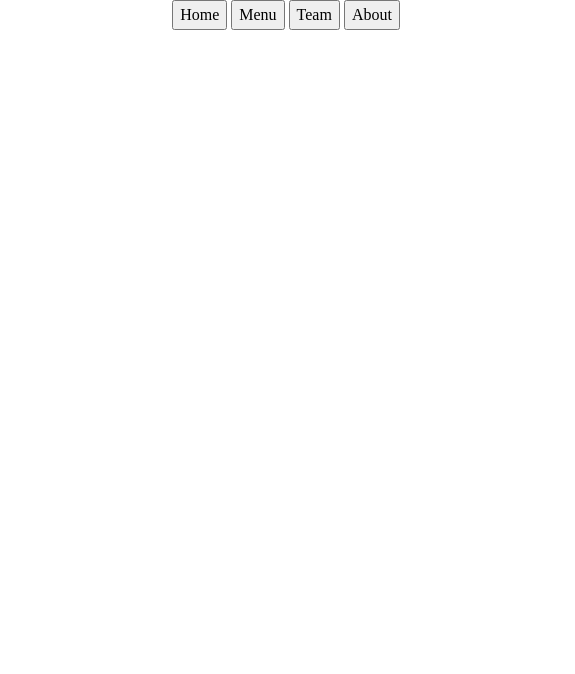
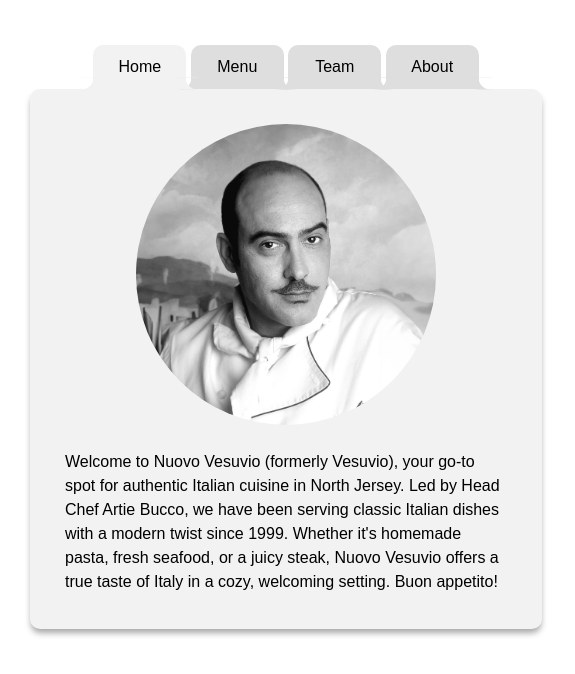
Before and after one commit to s111ew/odin-restaurant-page, a website built with webpack: page src/index.html in a window 1280 px wide. Shown: the full height of the page, 354-929 px from the left. Built offline with nearby package versions, Linux system fonts and the light colour scheme.

Commit message:
Render home page on load

```diff
--- a/src/index.html
+++ b/src/index.html
@@ -13,12 +13,28 @@
     />
     <header>
       <nav>
-        <button>Home</button>
-        <button>Menu</button>
-        <button>Team</button>
-        <button>About</button></nav
+        <button id="home" class="focus">Home</button>
+        <button id="menu">Menu</button>
+        <button id="team">Team</button>
+        <button id="about">About</button></nav
       >
     </header>
-    <div id="content"></div>
+    <div id="content">
+      <!-- <div class="content-container">
+        <img
+          class="headshot"
+          src="./images/BuccoHeadshot.jpg"
+          alt="Headshot of the head chef"
+        />
+        <span
+          >Welcome to Nuovo Vesuvio (formerly Vesuvio), your go-to spot for
+          authentic Italian cuisine in North Jersey. Led by Head Chef Artie
+          Bucco, we have been serving classic Italian dishes with a modern twist
+          since 1999. Whether it's homemade pasta, fresh seafood, or a juicy
+          steak, Nuovo Vesuvio offers a true taste of Italy in a cozy, welcoming
+          setting. Buon appetito!</span
+        >
+      </div> -->
+    </div>
   </body>
 </html>
--- a/src/index.js
+++ b/src/index.js
@@ -1 +1,33 @@
 import './style.css'
+import headShot from './images/BuccoHeadshot.jpg'
+
+//window on load => paint Home page, home page tab = focussed,
+//                  add event listeners to tabs,
+
+//on tab click => unpaint #content, paint content related to tab
+
+function paintHome() {
+    const mainContent = document.querySelector('#content');
+    const contentContainer = document.createElement('div');
+    contentContainer.classList.add('content-container');
+
+    const headshotImage = document.createElement('img');
+    headshotImage.classList.add('headshot');
+    headshotImage.src = headShot;
+    headshotImage.alt = 'Headshot of the head chef';
+
+    const homeSpan = document.createElement('span');
+    homeSpan.textContent = `Welcome to Nuovo Vesuvio (formerly Vesuvio), your go-to spot for
+          authentic Italian cuisine in North Jersey. Led by Head Chef Artie
+          Bucco, we have been serving classic Italian dishes with a modern twist
+          since 1999. Whether it's homemade pasta, fresh seafood, or a juicy
+          steak, Nuovo Vesuvio offers a true taste of Italy in a cozy, welcoming
+          setting. Buon appetito!`
+
+    contentContainer.appendChild(headshotImage);
+    contentContainer.appendChild(homeSpan);
+
+    mainContent.appendChild(contentContainer);
+}
+
+window.onload = paintHome()
--- a/src/style.css
+++ b/src/style.css
@@ -30,12 +30,74 @@
 
   /* RESET OVER */
 
+  body {
+    display: flex;
+    flex-direction: column;
+    align-items: center;
+    font-family: Arial, Helvetica, sans-serif;
+    --content-background: #f2f2f2;
+    --content-box-shadow: 0px 5px 6px -1px rgba(0,0,0,0.35);
+    --content-background-unfocus: #dedede;
+  }
+
   header {
     display: flex;
     flex-direction: column;
     justify-content: center;
     align-items: center;
+    margin-top: 45px;
+  }
 
+  button {
+    background-color: var(--content-background-unfocus);
+    border: none;
+    padding: 10px 25px;
+    border-radius: 10px 10px 0px 0px;
+    position: relative;
+    width: 93px;
+    overflow: visible;
+  }
+
+  button::after {
+    content: "";
+  position: absolute;
+
+  background-color: none;
+  bottom: -6.5px;
+  left: 99px;
+  height: 25px;
+  width: 12px;
+  border-top-left-radius: 25px;
+  box-shadow: 0 -12px 0 0 var(--content-background-unfocus); /* This is where the magic happens! */
+  transform: rotate(-90deg);
+  }
+
+  button::before {
+    content: "";
+    position: absolute;
+
+    background-color: none;
+    bottom: -6.5px;
+    left: -18px;
+    height: 25px;
+    width: 12px;
+    border-top-left-radius: 25px;
+    box-shadow: 0 -12px 0 0 var(--content-background-unfocus); /* This is where the magic happens! */
+    transform: rotate(-90deg) scaleY(-1);
+  }
+
+  .focus {
+    background-color: var(--content-background);
+  }
+
+  .focus::before {
+    box-shadow: 0 -12px 0 0 var(--content-background);
+    z-index: 10;
+  }
+
+  .focus::after {
+    box-shadow: 0 -12px 0 0 var(--content-background);
+    z-index: 10;
   }
 
   .logo {
@@ -45,3 +107,27 @@
     left: 40px;
     top: 50px;
   }
+
+  #content {
+    display: flex;
+    flex-direction: column;
+    justify-content: center;
+    align-items: center;
+    width: 40%;
+    background-color: var(--content-background);
+    box-shadow: var(--content-box-shadow);
+    padding: 35px;
+    border-radius: 10px;
+  }
+
+  .headshot {
+    max-width: 300px;
+    border-radius: 50%;
+  }
+
+  .content-container {
+    display: flex;
+    flex-direction: column;
+    align-items: center;
+    gap: 25px;
+  }
```
Also changed, not shown: src/images/BuccoHeadshot.jpg (added).
